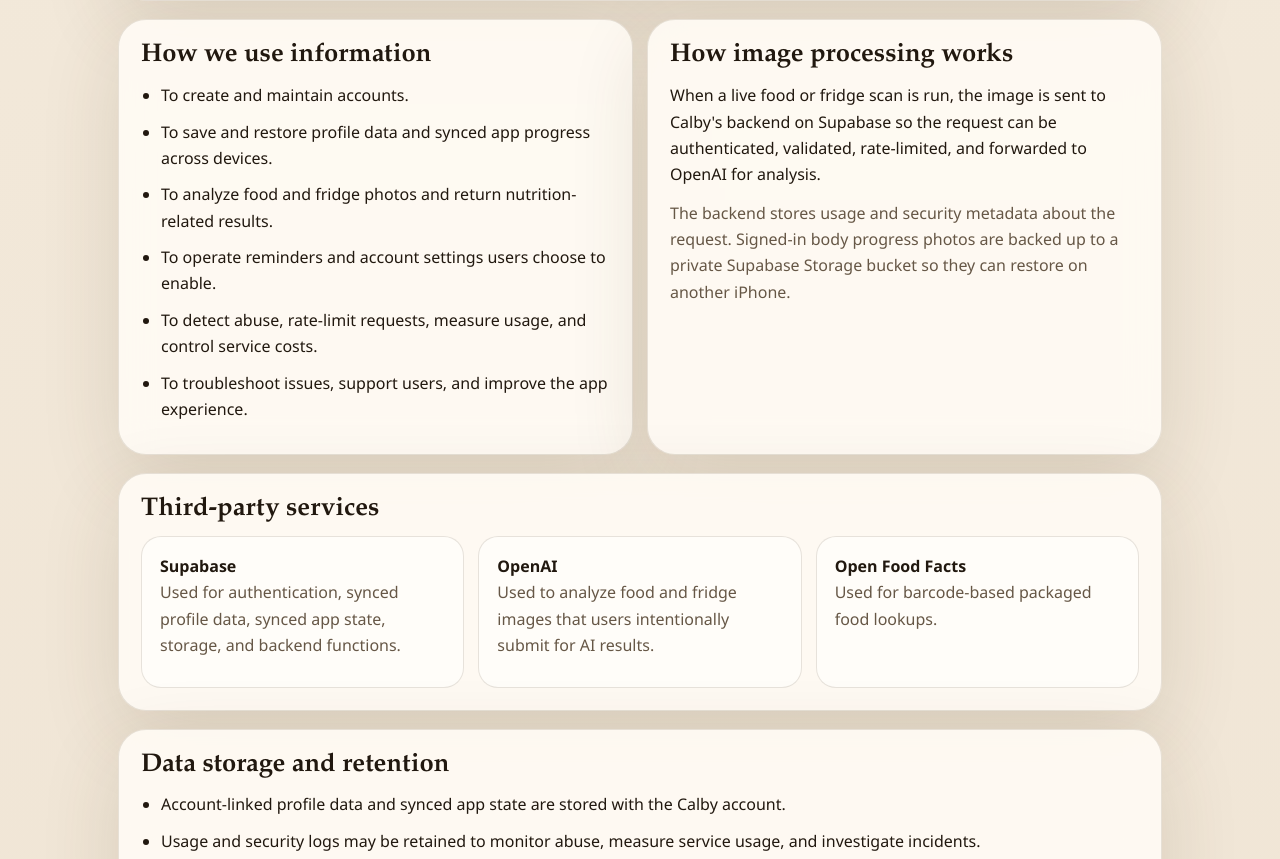
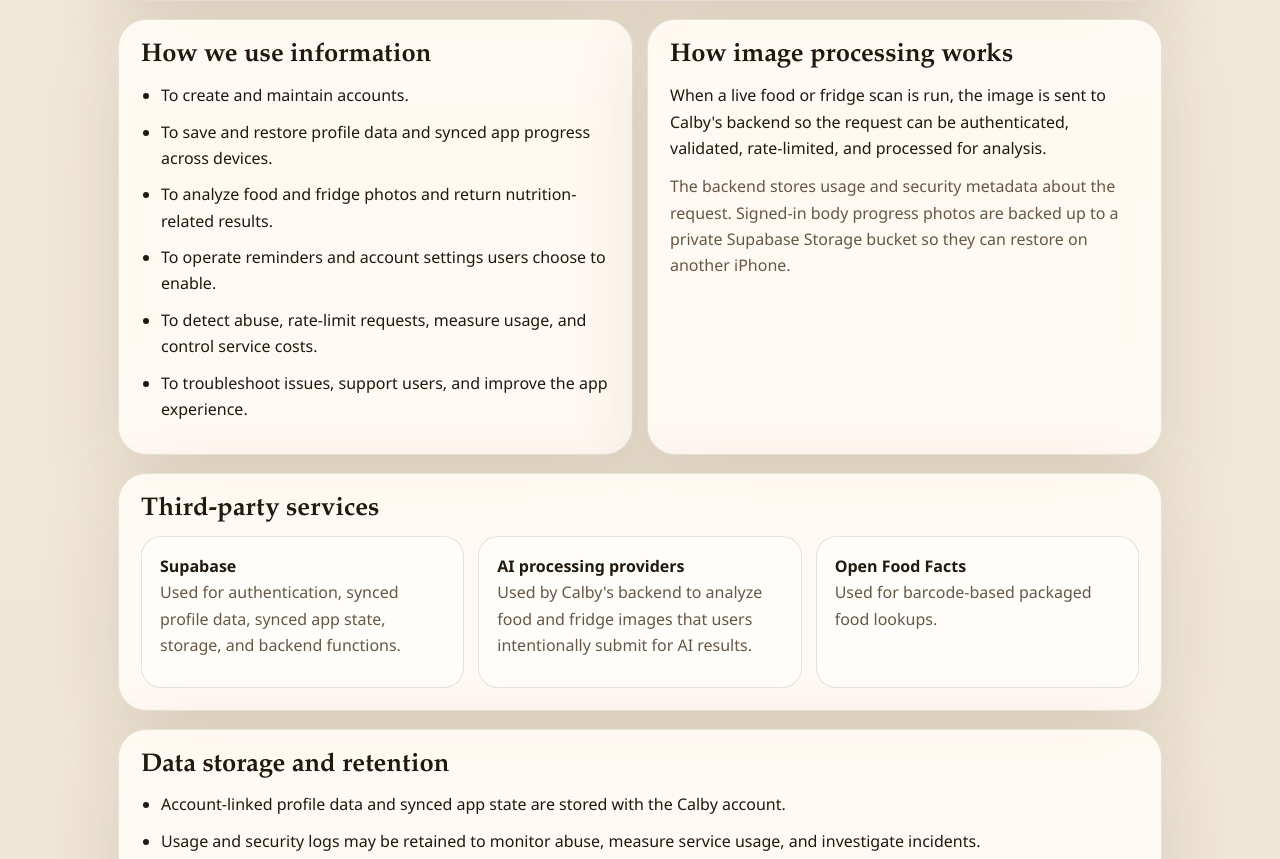
Before and after one commit to TOT-SAMI/calai-site, a plain HTML site: page privacy/index.html in a window 1280 px wide. Shown: the part 1459-2318 px from the top of the page. Drawn offline with Linux system fonts and the light colour scheme.

Commit message:
Update privacy wording for backend scan processing

```diff
--- a/privacy/index.html
+++ b/privacy/index.html
@@ -37,7 +37,7 @@
         <h2>Коротко</h2>
         <p class="muted">
           Calby хранит данные аккаунта и профиля, может синхронизировать историю и фото прогресса
-          тела и отправляет фото еды или холодильника в backend Calby и OpenAI для ИИ-анализа.
+          тела и отправляет фото еды или холодильника в backend Calby для ИИ-анализа.
         </p>
       </article>
 
@@ -46,7 +46,7 @@
         <h2>Қысқаша</h2>
         <p class="muted">
           Calby аккаунт пен профиль деректерін сақтайды, тарих пен дене прогресі фотоларын
-          синхрондай алады және тағам не тоңазытқыш фотосын Calby backend-іне және OpenAI-ға
+          синхрондай алады және тағам не тоңазытқыш фотосын Calby backend-іне
           AI талдауы үшін жібереді.
         </p>
       </article>
@@ -89,7 +89,7 @@
 
       <article class="card">
         <h2>How image processing works</h2>
-        <p>When a live food or fridge scan is run, the image is sent to Calby's backend on Supabase so the request can be authenticated, validated, rate-limited, and forwarded to OpenAI for analysis.</p>
+        <p>When a live food or fridge scan is run, the image is sent to Calby's backend so the request can be authenticated, validated, rate-limited, and processed for analysis.</p>
         <p class="muted">The backend stores usage and security metadata about the request. Signed-in body progress photos are backed up to a private Supabase Storage bucket so they can restore on another iPhone.</p>
       </article>
     </section>
@@ -102,8 +102,8 @@
           <p class="muted">Used for authentication, synced profile data, synced app state, storage, and backend functions.</p>
         </div>
         <div class="note">
-          <strong>OpenAI</strong>
-          <p class="muted">Used to analyze food and fridge images that users intentionally submit for AI results.</p>
+          <strong>AI processing providers</strong>
+          <p class="muted">Used by Calby's backend to analyze food and fridge images that users intentionally submit for AI results.</p>
         </div>
         <div class="note">
           <strong>Open Food Facts</strong>
```
